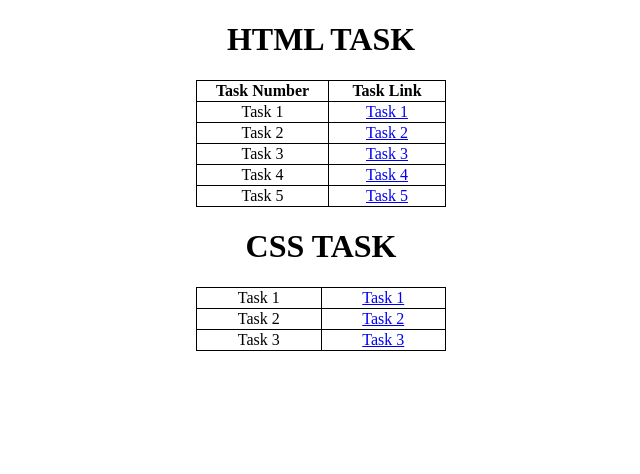
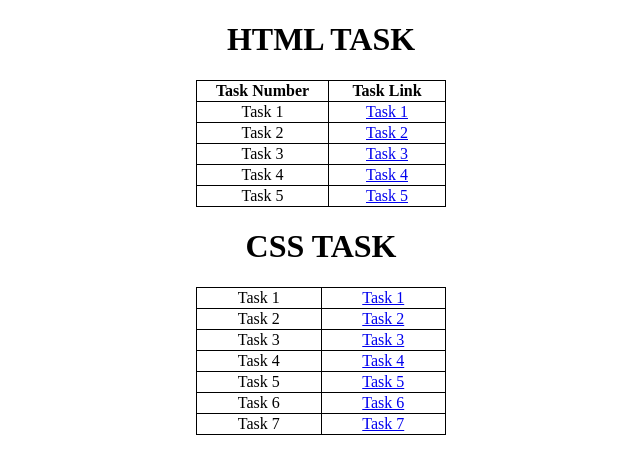
Before and after one commit to Tanzil209/Inters-Tasks, a plain HTML site: page index.html in a window 1280 px wide. Shown: the whole page, without its empty margins (319-959 px from the left). Drawn offline with Linux system fonts and the light colour scheme.

Commit message:
Update index.html

```diff
--- a/index.html
+++ b/index.html
@@ -65,6 +65,22 @@
         <td>Task 3</td>
         <td><a href="task3_c.html">Task 3</a></td>
       </tr>
+      <tr>
+        <td>Task 4</td>
+        <td><a href="task4_c.html">Task 4</a></td>
+      </tr>
+      <tr>
+        <td>Task 5</td>
+        <td><a href="task5_c.html">Task 5</a></td>
+      </tr>
+      <tr>
+        <td>Task 6</td>
+        <td><a href="task6_c.html">Task 6</a></td>
+      </tr>
+      <tr>
+        <td>Task 7</td>
+        <td><a href="task7_c.html">Task 7</a></td>
+      </tr>
     </table>
   </body>
 </html>
```
